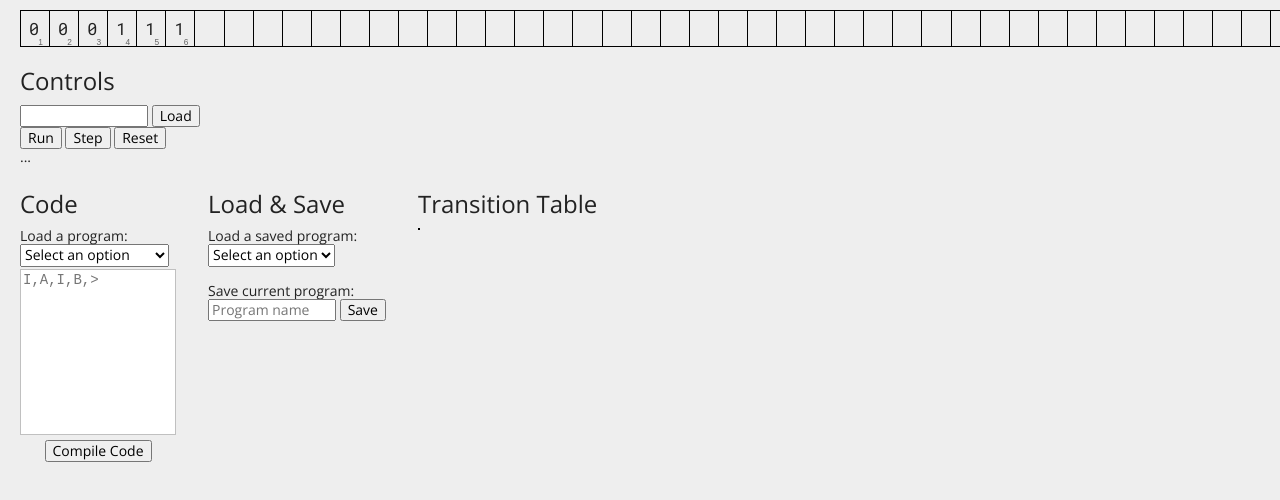
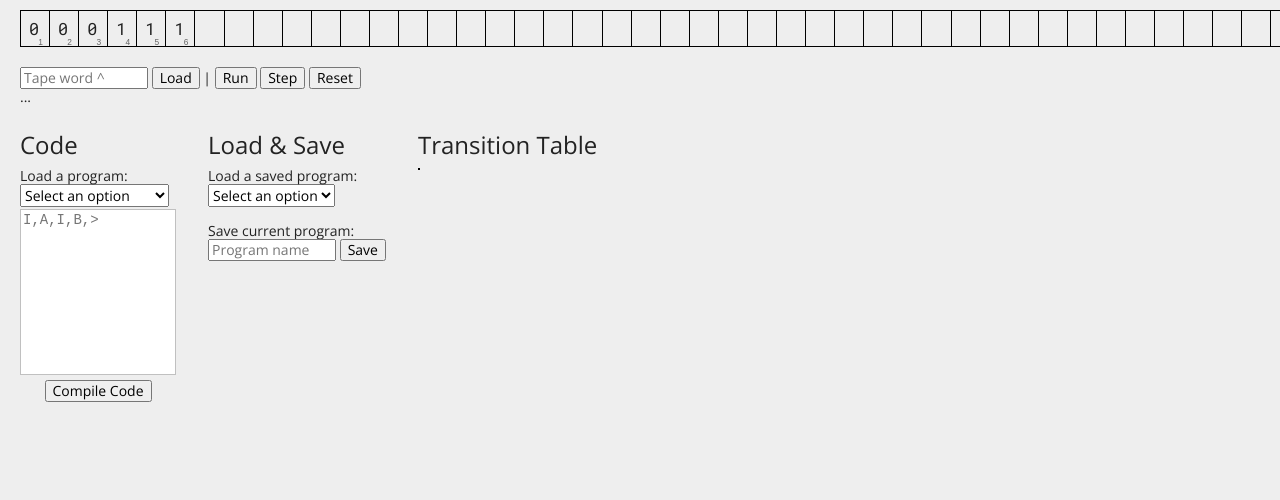
Before and after one commit to zettca/turing-machine, a plain HTML site: page index.html in a window 1280 px wide. Drawn offline with nearby package versions, Linux system fonts and the light colour scheme.

Commit message:
Format Controls form

```diff
--- a/index.html
+++ b/index.html
@@ -18,10 +18,8 @@
 	<section class="wrapIt no-select"><div id="tape"></div></section>
 
 	<section>
-		<h3>Controls</h3>
-		<input type="text" name="tapeText"/>
-		<input type="button" value="Load" onclick="loadTape()"/>
-		<br/>
+		<input type="text" name="tapeText" placeholder="Tape word ^"/>
+		<input type="button" value="Load" onclick="loadTape()"/>&nbsp;|
 		<input type="button" value="Run" onclick="run()"/>
 		<input type="button" value="Step" onclick="stepe()"/>
 		<input type="button" value="Reset" onclick="reset()"/>
```
